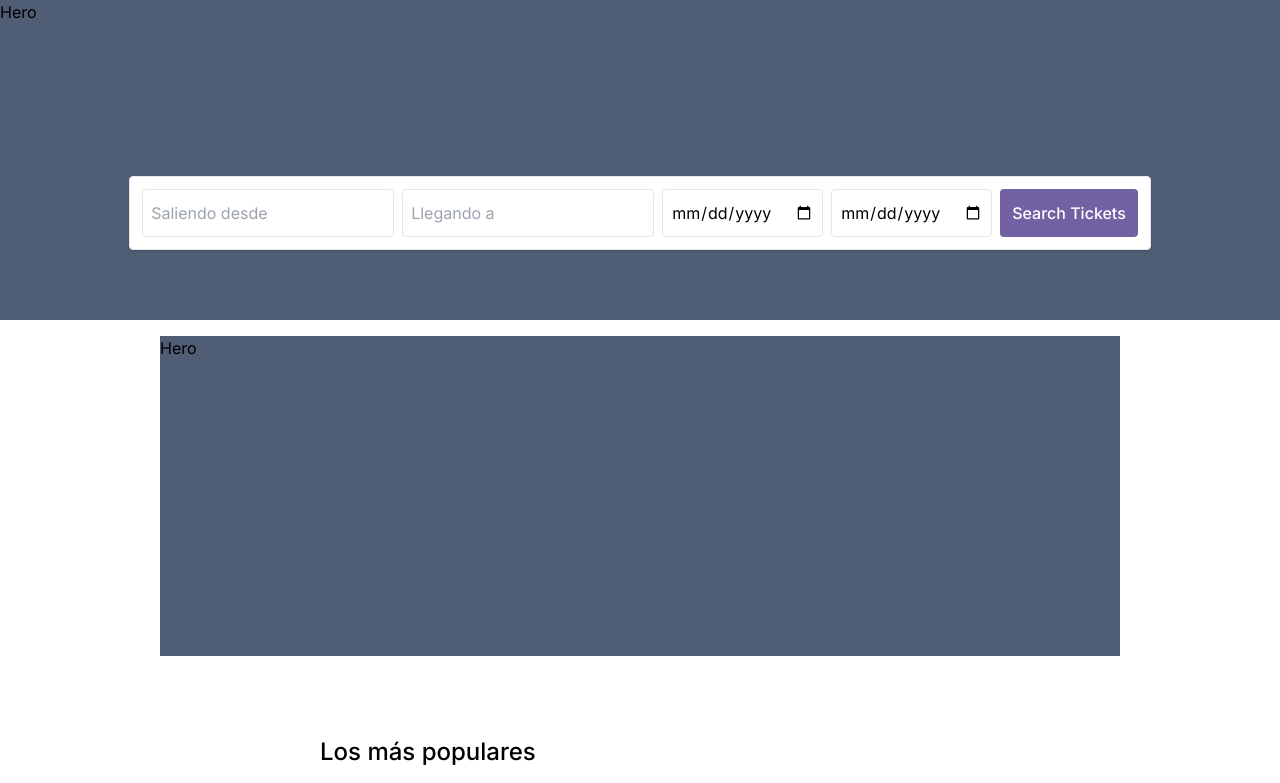
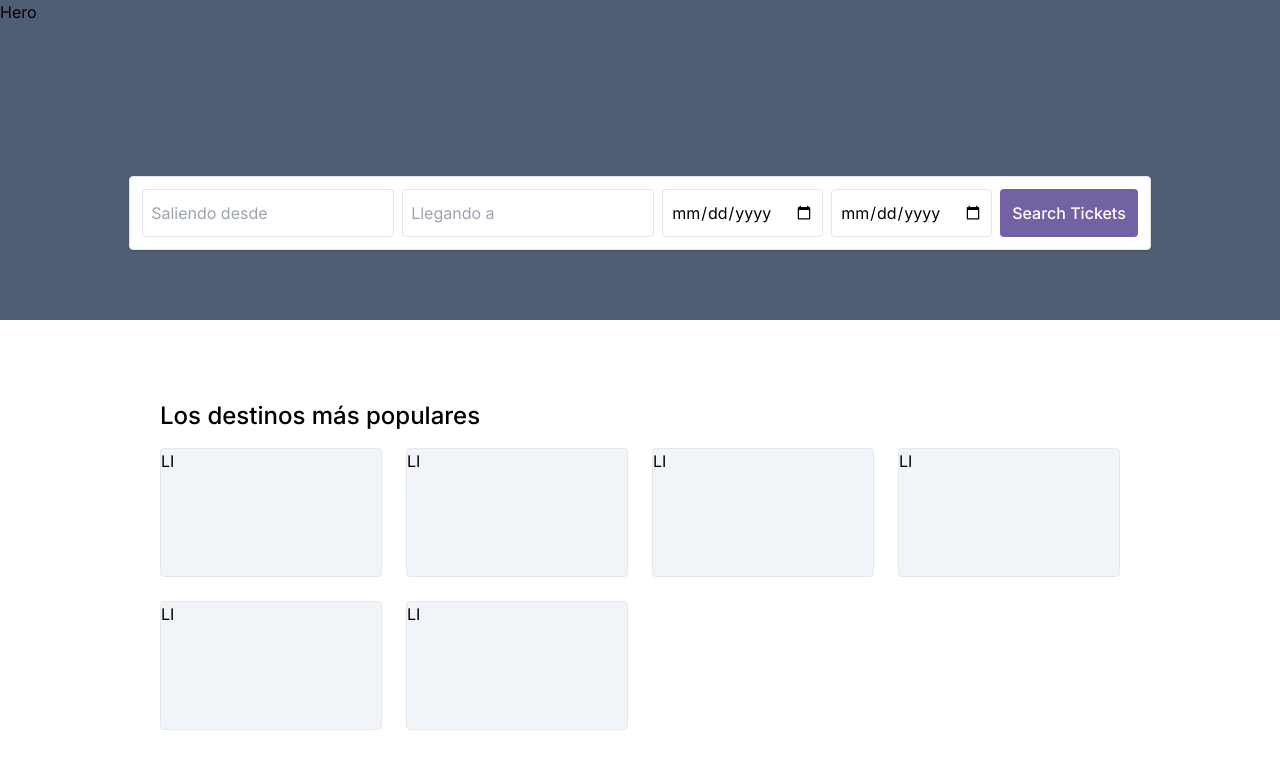
Before and after one commit to Alejandro1709/TicketTrek, a Next.js app: page / in a window 1280 px wide. Shown: the top 783 px of the page. Built offline with nearby package versions, Linux system fonts and the light colour scheme.

Commit message:
Move: root layout

```diff
--- a/app/components/Showcase.tsx
+++ b/app/components/Showcase.tsx
@@ -8,7 +8,7 @@ function Showcase({ heading }: ShowcaseProps) {
       {heading ? (
         <h2 className='lg:text-2xl text-xl font-medium'>{heading}</h2>
       ) : null}
-      <ul className='flex flex-col lg:grid lg:grid-cols-3 gap-4 lg:gap-6'>
+      <ul className='flex flex-col lg:grid lg:grid-cols-4 gap-4 lg:gap-6'>
         <li className='bg-slate-100 border h-[129px] rounded'>LI</li>
         <li className='bg-slate-100 border h-[129px] rounded'>LI</li>
         <li className='bg-slate-100 border h-[129px] rounded'>LI</li>
--- a/app/page.tsx
+++ b/app/page.tsx
@@ -1,17 +1,11 @@
-import Hero from './components/Hero';
-import Navbar from './components/Navbar';
 import Showcase from './components/Showcase';
 import TravelForm from './components/TravelForm';
 
 export default function Home() {
   return (
-    <div className='flex min-h-screen flex-col transition-all'>
-      <Navbar />
-      <Hero />
-      <main className='flex flex-col m-4 lg:mx-40'>
-        <TravelForm />
-        <Showcase heading='Los más populares' />
-      </main>
-    </div>
+    <>
+      <TravelForm />
+      <Showcase heading='Los destinos más populares' />
+    </>
   );
 }
```
